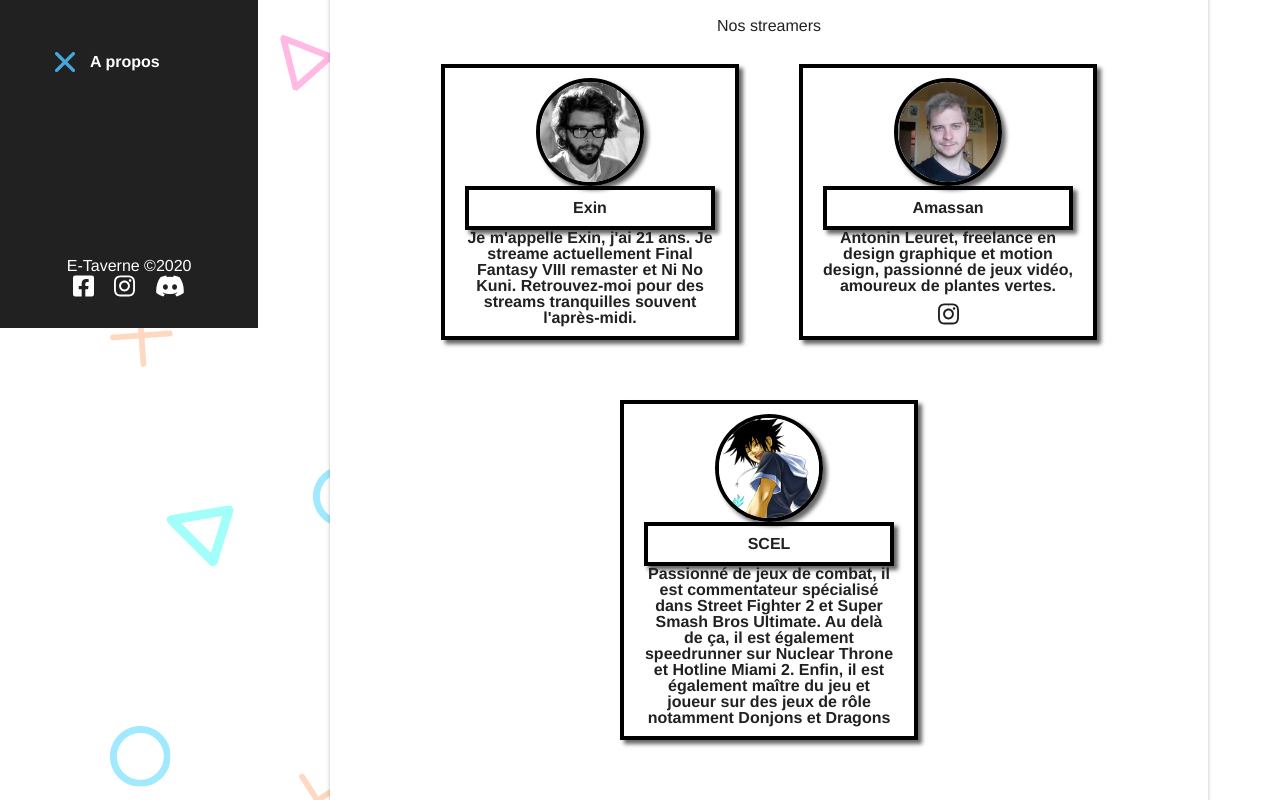
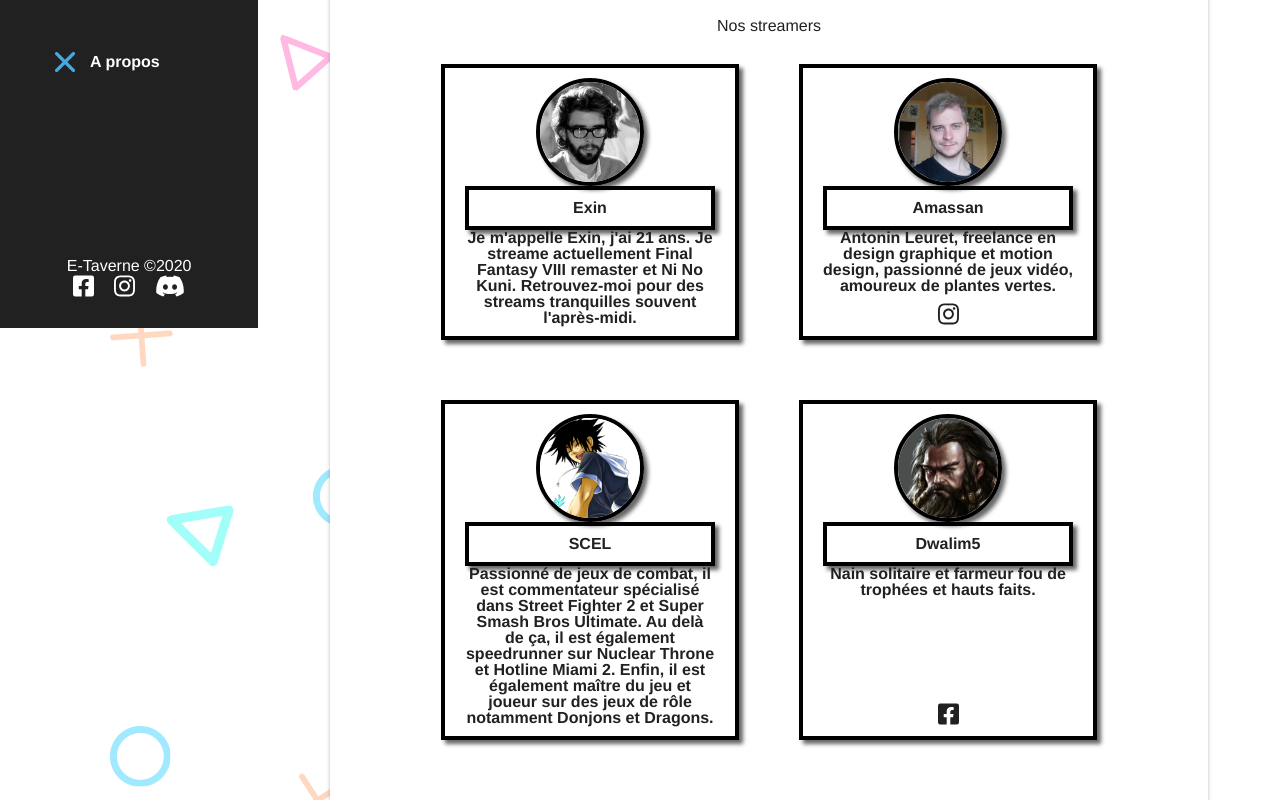
Before and after one commit to jeremyrts/etaverne, a Vue app: page /#/ in a window 1280 px wide. Shown: the part 472-1272 px from the top of the page. Built offline with nearby package versions, Linux system fonts and the light colour scheme; what vue-plugin-load-script would draw is missing.

Commit message:
Added new Streamer Dwalim

```diff
--- a/src/components/TeamMember.vue
+++ b/src/components/TeamMember.vue
@@ -12,11 +12,17 @@
         </p>
       </div>
     </div>
-    <div v-if="instagramLink" class="social-media-container">
-      <a :href="instagramLink ? instagramLink : ''" target="_blank">
+    <div class="social-media-container">
+      <a v-if="instagramLink" :href="instagramLink ? instagramLink : ''" target="_blank">
         <FontAwesomeIcon
               class="logo-social-media social-media-member"
               :icon="['fab', 'instagram']"
+        />
+      </a>
+      <a v-if="facebookLink" :href="facebookLink ? facebookLink : ''" target="_blank">
+        <FontAwesomeIcon
+              class="logo-social-media social-media-member"
+              :icon="['fab', 'facebook-square']"
         />
       </a>
     </div>
@@ -43,6 +49,9 @@ export default {
       default: "Example of description"
     },
     instagramLink: {
+      type: String,
+    },
+    facebookLink: {
       type: String,
     }
   },
--- a/src/views/Home.vue
+++ b/src/views/Home.vue
@@ -80,12 +80,20 @@
           :description="'Antonin Leuret, freelance en design graphique et motion design, passionné de jeux vidéo, amoureux de plantes vertes.'"
           :filePicture="'Amassan.jpg'"
           :instagramLink="'https://www.instagram.com/_antonin_lrt/'"
+
         >
         </TeamMember>
         <TeamMember
           :pseudo="'SCEL'"
-          :description="'Passionné de jeux de combat, il est commentateur spécialisé dans Street Fighter 2 et Super Smash Bros Ultimate. Au delà de ça, il est également speedrunner sur Nuclear Throne et Hotline Miami 2. Enfin, il est également maître du jeu et joueur sur des jeux de rôle notamment Donjons et Dragons'"
+          :description="'Passionné de jeux de combat, il est commentateur spécialisé dans Street Fighter 2 et Super Smash Bros Ultimate. Au delà de ça, il est également speedrunner sur Nuclear Throne et Hotline Miami 2. Enfin, il est également maître du jeu et joueur sur des jeux de rôle notamment Donjons et Dragons.'"
           :filePicture="'SCEL.jpg'"
+        >
+        </TeamMember>
+        <TeamMember
+          :pseudo="'Dwalim5'"
+          :description="'Nain solitaire et farmeur fou de trophées et hauts faits.'"
+          :filePicture="'Dwalim.jpg'"
+          :facebookLink="'https://facebook.com/julian.leuret'"
         >
         </TeamMember>
       </div>
```
Also changed, not shown: src/assets/streamerPicture/Dwalim.jpg (added).
